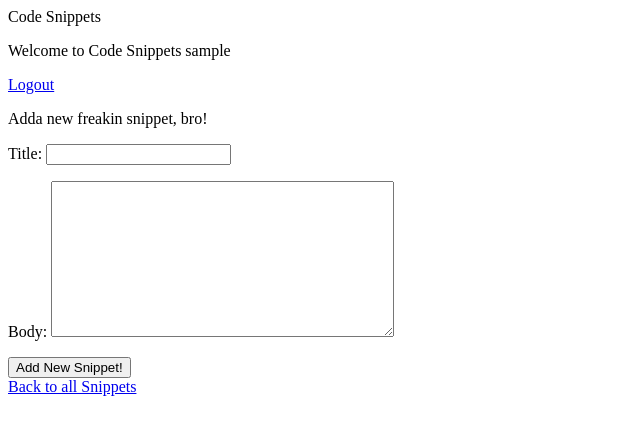
After one commit to bennyD2323/Momentum-DjangoFromScratch, a Django app: page /snippets/add_snippet in a window 1280 px wide. The commit adds this page. Shown: the top 435 px of the page, without its empty margins (0-640 px from the left). Run offline with Django 3.2, Linux system fonts and the light colour scheme; the visitor is signed in with stand-in values (Sample User, id 1).

Commit message:
ugly but with now with functionality

```diff
--- /dev/null
+++ b/core/forms.py
@@ -0,0 +1,10 @@
+from django import forms
+from .models import CodeSnippet, Tag
+
+class CodeSnippetForm(forms.ModelForm):
+    class Meta:
+        model = CodeSnippet
+        fields = [
+            'title',
+            'body',
+        ]
--- a/core/models.py
+++ b/core/models.py
@@ -14,7 +14,7 @@ class CodeSnippet(models.Model):
     body = models.TextField()
     title = models.CharField(max_length=30)
     tags = models.ManyToManyField(to=Tag, related_name='codesnippets')
-    user = models.ForeignKey(to=User, on_delete=models.CASCADE, related_name="codesnippets")
+    user = models.ForeignKey(to=User, on_delete=models.CASCADE, related_name="snippets")
     language = models.CharField(max_length=30)
     created_at = models.DateTimeField(auto_now_add=True)
     is_public = models.BooleanField(default=True)
--- a/core/views.py
+++ b/core/views.py
@@ -1,11 +1,63 @@
-from django.shortcuts import render
+from django.shortcuts import render, redirect, get_object_or_404
+from django.contrib.auth.decorators import login_required
 from .models import CodeSnippet
 from .models import Tag
+from .forms import CodeSnippetForm
 
 # Create your views here.
 
 
 def homepage(request):
+    # if request.user.is_authenticated:
+        # return redirect(to=display_snippet)
+
+    return render(request, 'snippets/home.html')
 
 
-    return render(request, 'snippets/home.html')
+@login_required
+def display_snippets(request):
+    your_snippets = request.user.snippets.all()
+    return render(request, 'snippets/display_snippets.html',
+                    {"snippets": your_snippets})
+
+@login_required
+def display_a_snippet(request, snippet_pk):
+    snippet = get_object_or_404(request.user.snippets, pk=snippet_pk)
+    return render(request, "snippets/display_a_snippet.html", {'snippet': snippet})
+
+@login_required
+def add_snippet(request):
+    if request.method == "POST":
+        form = CodeSnippetForm(data=request.POST)
+        if form.is_valid():
+            snippet = form.save(commit=False)
+            snippet.user = request.user
+            snippet.save()
+        return redirect(to='display_a_snippet', snippet_pk=snippet.pk)
+
+    else:
+        form = CodeSnippetForm()
+    return render(request, 'snippets/add_snippet.html', {"form": form})
+
+@login_required
+def edit_snippet(request, snippet_pk):
+    snippet= get_object_or_404(request.user.snippets, pk=snippet_pk)
+
+    if request.method == "POST":
+        form = CodeSnippetForm(instance=snippet, data=request.POST)
+        if form.is_valid():
+            snippet=form.save()
+            return redirect(to="display_a_snippet", snippet_pk=snippet.pk)
+    else:
+        form=CodeSnippetForm(instance=snippet)
+
+    return render(request, "snippets/edit_snippet.html", {"form":form, "snippet":snippet})
+
+@login_required
+def delete_snippet(request, snippet_pk):
+    snippet= get_object_or_404(request.user.snippets, pk=snippet_pk)
+
+    if request.method == "POST":
+        snippet.delete()
+        return redirect(to='display_snippets')
+    return render(request, 'snippets/delete_snippet.html', {"snippet":snippet})
--- a/scratchDjango/urls.py
+++ b/scratchDjango/urls.py
@@ -18,8 +18,14 @@ from django.conf import settings
 from django.urls import include, path
 from core import views as snippets_views
 
+
 urlpatterns = [
-    path('', snippets_views.homepage),
+    path('', snippets_views.homepage, name="homepage"),
+    path('snippets', snippets_views.display_snippets, name="display_snippets"),
+    path('snippets/<int:snippet_pk>/edit_snippet', snippets_views.edit_snippet, name="edit_snippet"),
+    path('snippets/<int:snippet_pk>/delete_snippet', snippets_views.delete_snippet, name="delete_snippet"),
+    path('snippets/<int:snippet_pk>/display_a_snippet', snippets_views.display_a_snippet, name="display_a_snippet"),
+    path('snippets/add_snippet', snippets_views.add_snippet, name="add_snippet"),
     path('admin/', admin.site.urls),
     path('accounts/', include('registration.backends.simple.urls')),
 ]
--- a/templates/base.html
+++ b/templates/base.html
@@ -5,11 +5,18 @@
     <meta charset="UTF-8">
     <meta name="viewport" content="width=device-width, initial-scale=1.0">
     {% block meta %}{% endblock %}
-    <title>{% block title %}App Title{% endblock %}</title>
+    <title>{% block title %}Code Snippets{% endblock %}</title>
 </head>
 
 <body>
-    <p>Welcome to Code Snippets!</p>
+    <div>Code Snippets</div>
+    {% if user.is_authenticated %}
+    <p>Welcome to Code Snippets {{ user.username }}</p>
+    <a href="{% url 'auth_logout' %}">Logout</a>
+
+    {% endif %}
+
+
     {% block content %}
 
 
--- /dev/null
+++ b/templates/snippets/add_snippet.html
@@ -0,0 +1,17 @@
+{% extends "base.html" %}
+
+{% block content %}
+<p>Adda new freakin snippet, bro!</p>
+
+<form action="{% url 'add_snippet' %}" method="POST">
+    {% csrf_token %}
+    {{ form.as_p }}
+    <div>
+        <button type="submit">Add New Snippet!</button>
+    </div>
+</form>
+<a href="{% url 'display_snippets' %}">Back to all Snippets</a>
+
+
+
+{% endblock %}}
--- a/templates/snippets/home.html
+++ b/templates/snippets/home.html
@@ -1,7 +1,13 @@
 {% extends "base.html" %}
 
 {% block content %}
+<body>
+
+
+<h4></h4>
 <h2>Hey there lets write some</h2>
 <h1>COOOOOOOODE SNIIPPPPPPETSSSSSSS</h1>
 
+
+</body>
 {% endblock %}
```
Also changed, not shown: templates/snippets/delete_snippet.html (added, +12 -0 lines), templates/snippets/display_a_snippet.html (added, +19 -0 lines), templates/snippets/display_snippets.html (added, +14 -0 lines), templates/snippets/edit_snippet.html (added, +10 -0 lines).
